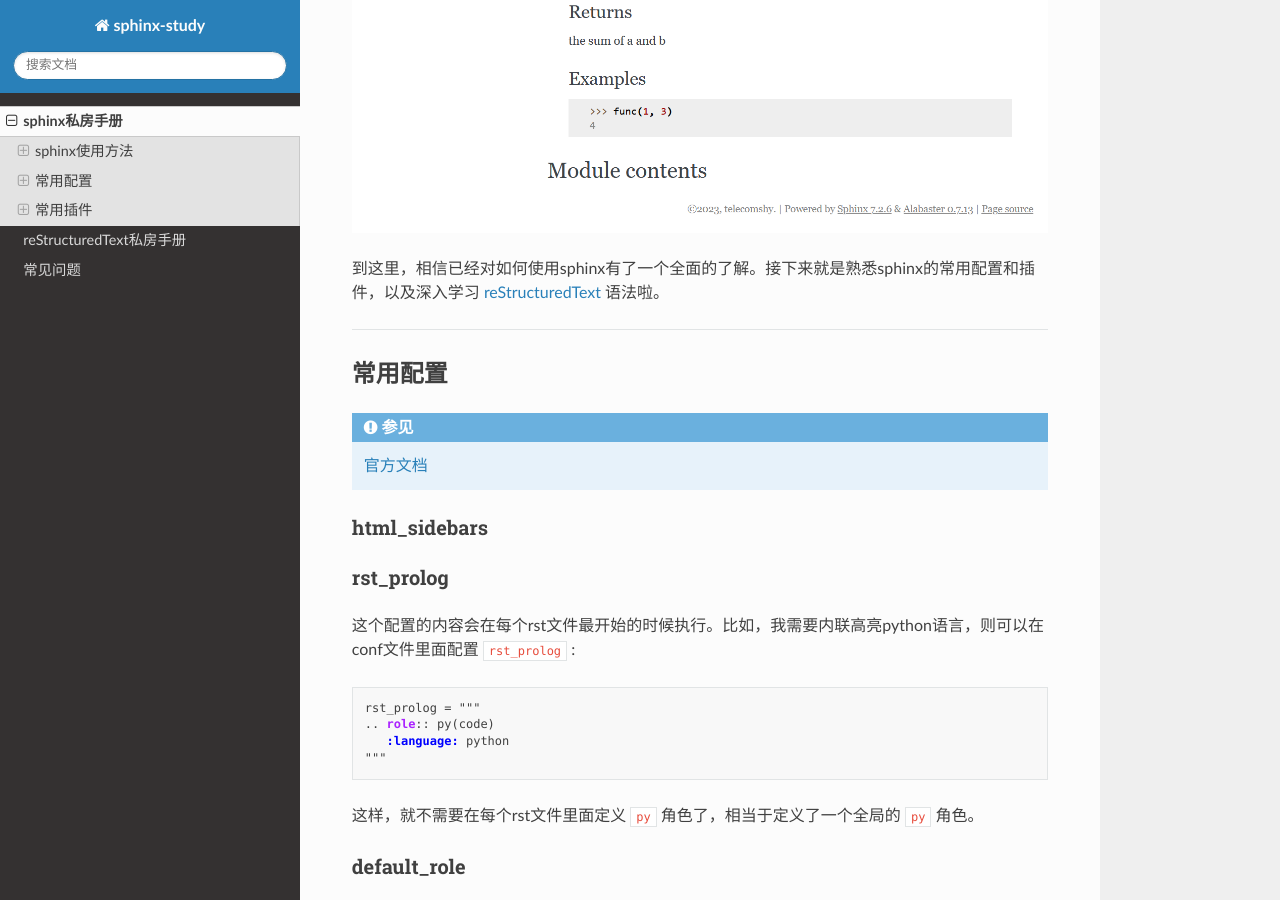
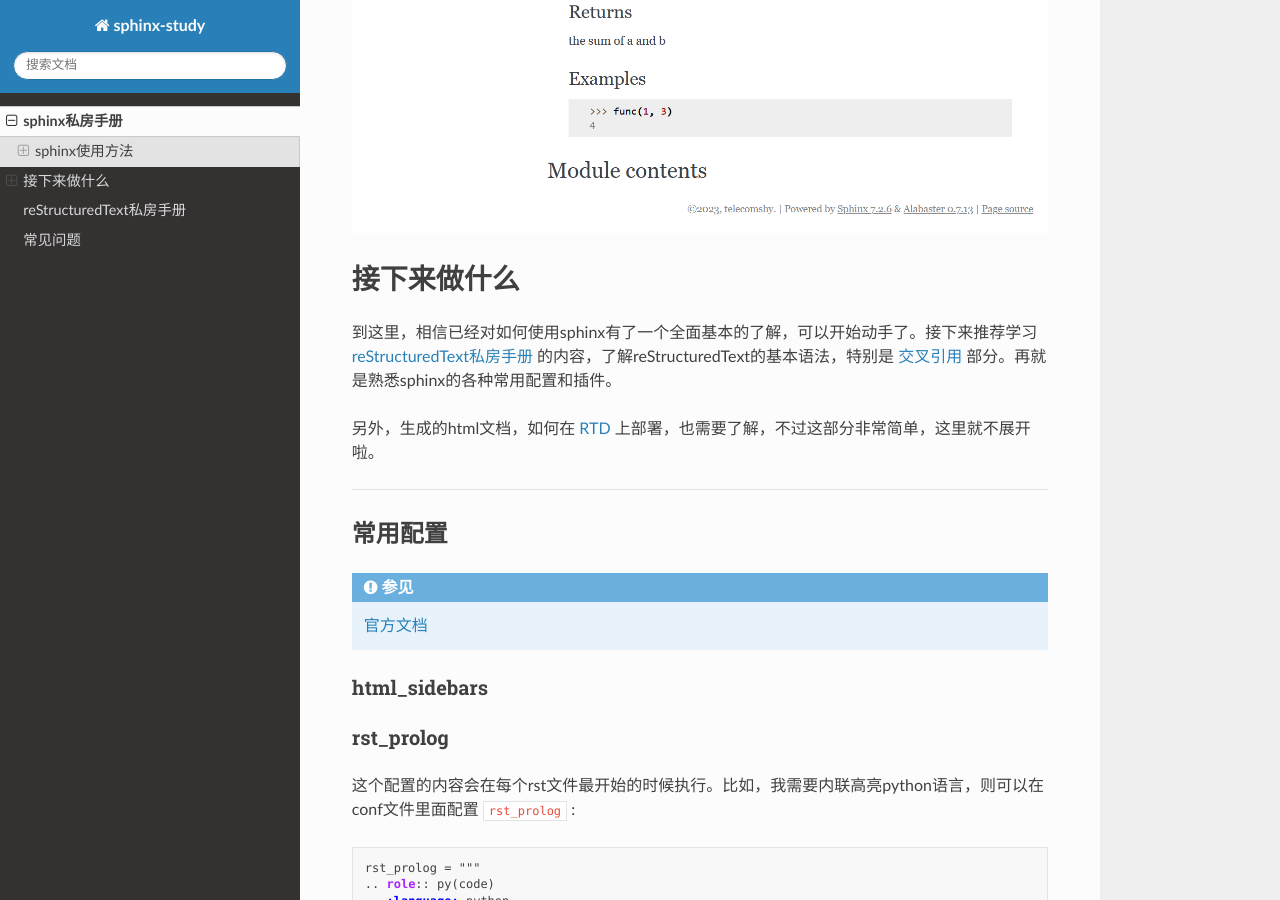
Before and after one commit to telecomshy/sphinx-study, a Sphinx documentation site: the page built from docs/source/tutorials/sphinx.rst, in a window 1280 px wide and 900 px high, scrolled down 10457 px. Built offline with Sphinx 7.4.7 and the Read the Docs theme 2.0.0, drawn with Linux system fonts in a browser that asks for light colours.

```diff
--- a/docs/source/tutorials/sphinx.rst
+++ b/docs/source/tutorials/sphinx.rst
@@ -330,8 +330,13 @@
 
 .. image:: ../imgs/project10.png
 
-到这里，相信已经对如何使用sphinx有了一个全面的了解。接下来就是熟悉sphinx的常用配置和插件，以及深入学习
-:doc:`reStructuredText<rst>` 语法啦。
+接下来做什么
+===================
+
+到这里，相信已经对如何使用sphinx有了一个全面基本的了解，可以开始动手了。接下来推荐学习 :ref:`tutorials/rst:reStructuredText私房手册`
+的内容，了解reStructuredText的基本语法，特别是 :ref:`tutorials/rst:交叉引用` 部分。再就是熟悉sphinx的各种常用配置和插件。
+
+另外，生成的html文档，如何在 `RTD <https://about.readthedocs.com/>`_ 上部署，也需要了解，不过这部分非常简单，这里就不展开啦。
 
 --------------------------------------------
 
```
